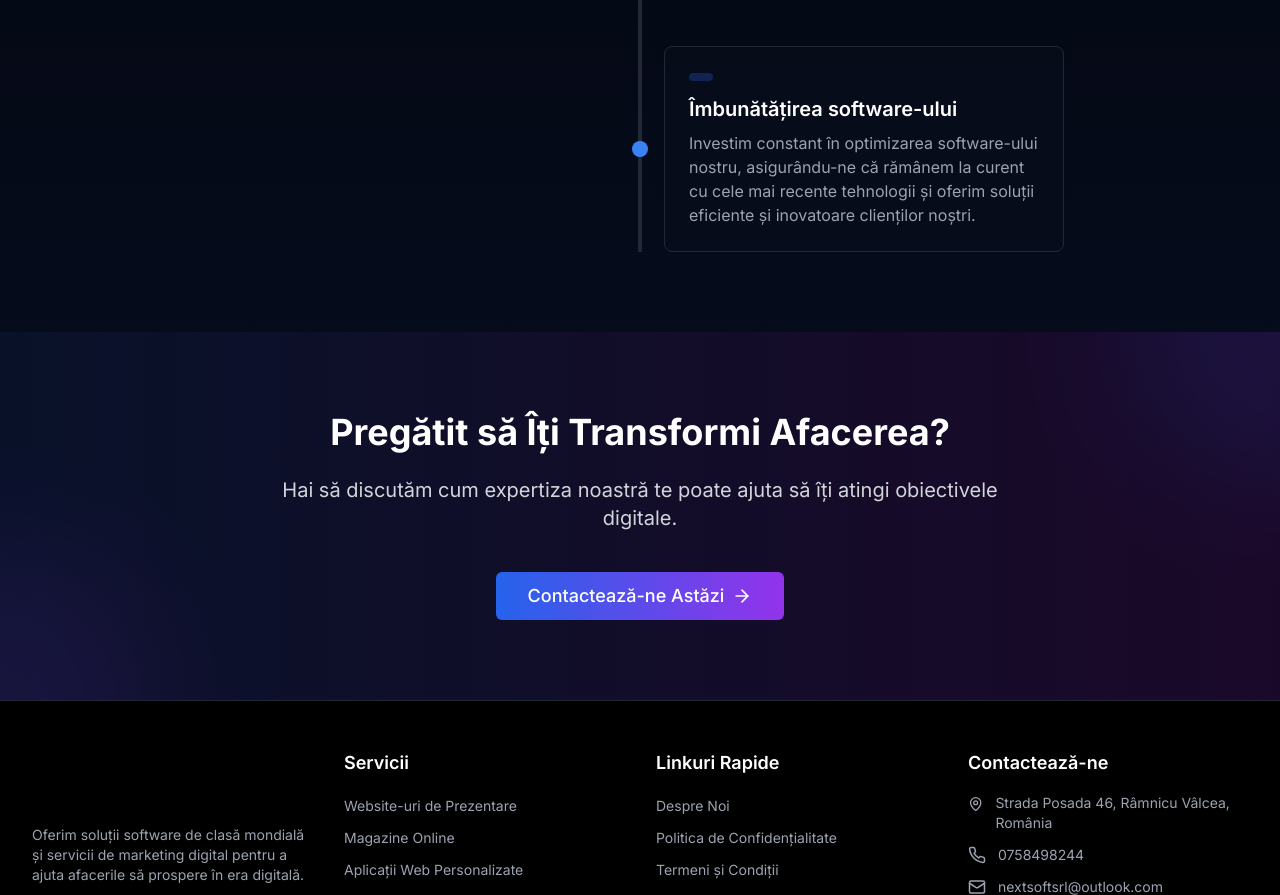
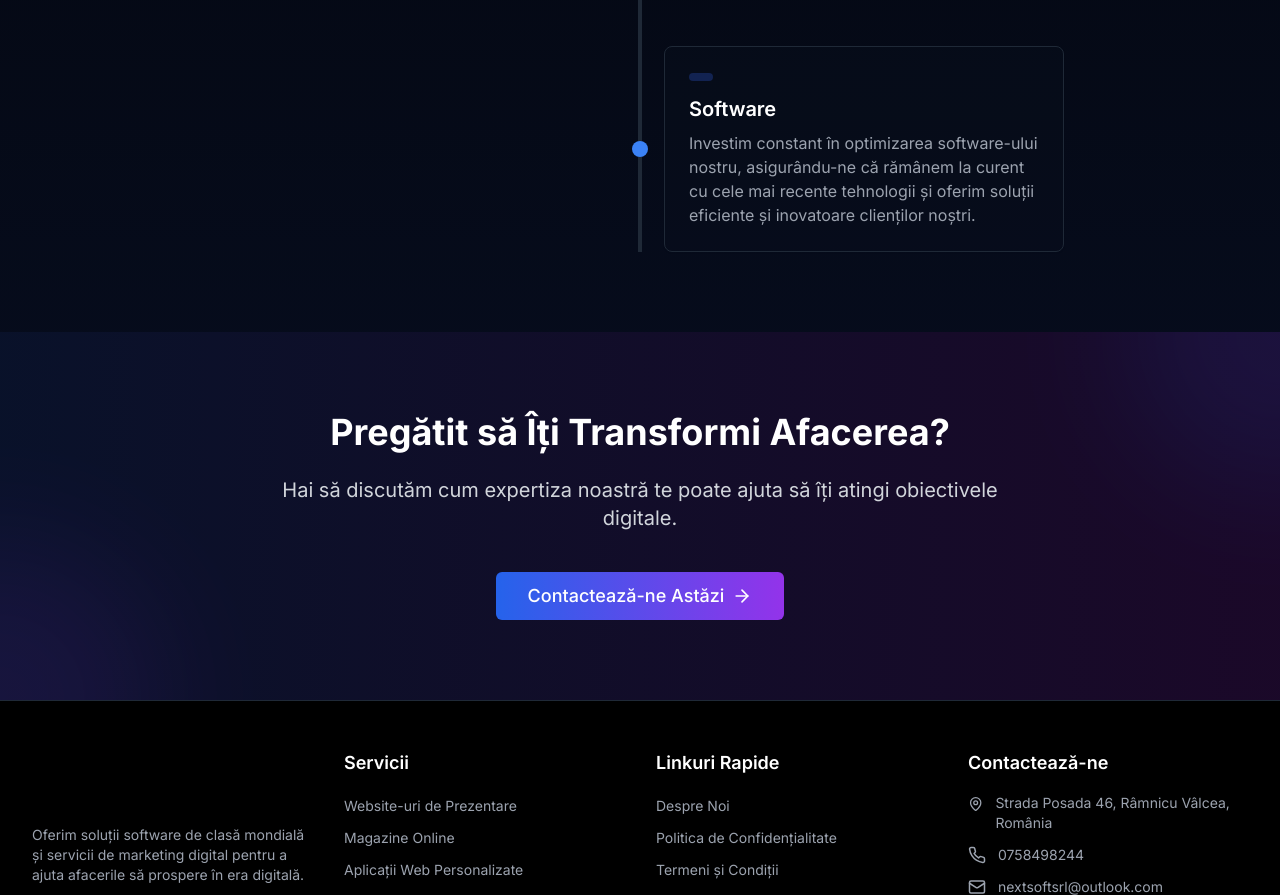
Before and after one commit to MitroiBogdanJob/Next-Soft---New-Website, a Next.js app: page /about in a window 1280 px wide. Shown: the part 2590-3485 px from the top of the page. Built offline with nearby package versions, Linux system fonts and the light colour scheme.

Commit message:
Software (ca mai sus)

```diff
--- a/app/about/page.tsx
+++ b/app/about/page.tsx
@@ -63,7 +63,10 @@ export default function AboutPage() {
 		},
 		{
 			year: "",
-			title: language === "ro" ? "Îmbunătățirea software-ului" : "Continuous software improvement: the key to success in the digital age",
+			title:
+				language === "ro"
+					? "Software"
+					: "Continuous software improvement: the key to success in the digital age",
 			description:
 				language === "ro"
 					? " Investim constant în optimizarea software-ului nostru, asigurându-ne că rămânem la curent cu cele mai recente tehnologii și oferim soluții eficiente și inovatoare clienților noștri."
```
